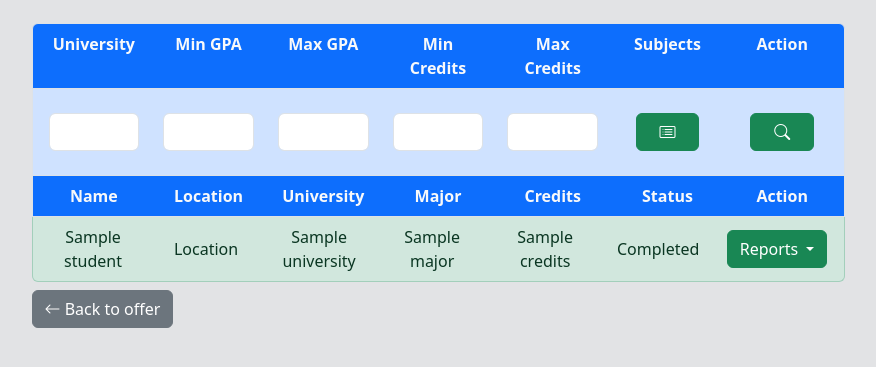
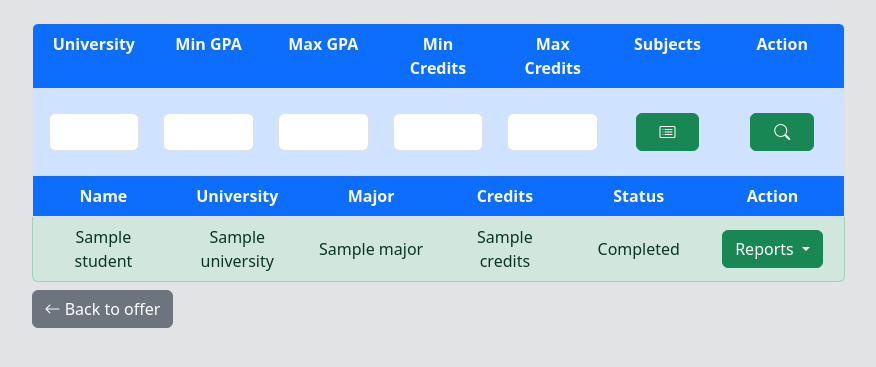
Before and after one commit to kasap-ot/thesis-project, a FastAPI app: template templates/applicants.html in a window 1280 px wide. Shown: the part 141-508 px from the top of the page, without its empty margins (202-1078 px from the left). Run offline with FastAPI, Linux system fonts and the light colour scheme; the template is opened without the code that fills it: most values are stand-ins (such as "Sample title", 1, 10 or a date in 2020); parts of the project's set-up code (start-up, migrations or seed data) failed here and were passed over; some libraries are stand-ins or nearby versions.

Commit message:
Remove location from applicants-page

```diff
--- a/templates/applicants.html
+++ b/templates/applicants.html
@@ -52,7 +52,6 @@
         <li class="list-group-item bg-primary text-light fw-bold">
             <div class="row text-center">
                 <div class="col">Name</div>
-                <div class="col">Location</div>
                 <div class="col">University</div>
                 <div class="col">Major</div>
                 <div class="col">Credits</div>
@@ -79,7 +78,6 @@
         <li class="list-group-item list-group-item-action list-group-item-{{list_item_color}}">
             <div class="row text-center align-items-center">
                 <div class="col">{{student.name}}</div>
-                <div class="col">Location</div>
                 <div class="col">{{student.university}}</div>
                 <div class="col">{{student.major}}</div>
                 <div class="col">{{student.credits}}</div>
```
